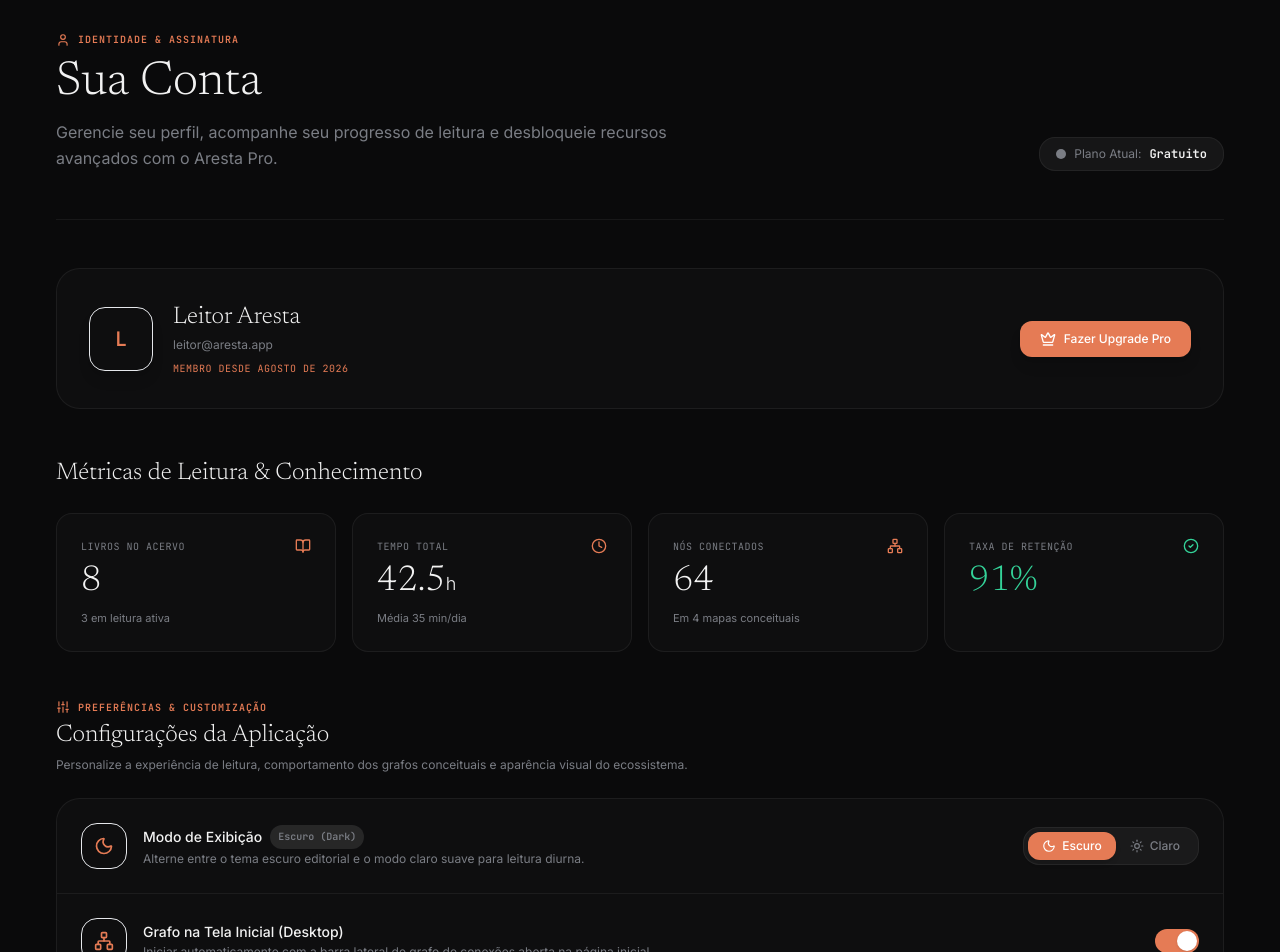
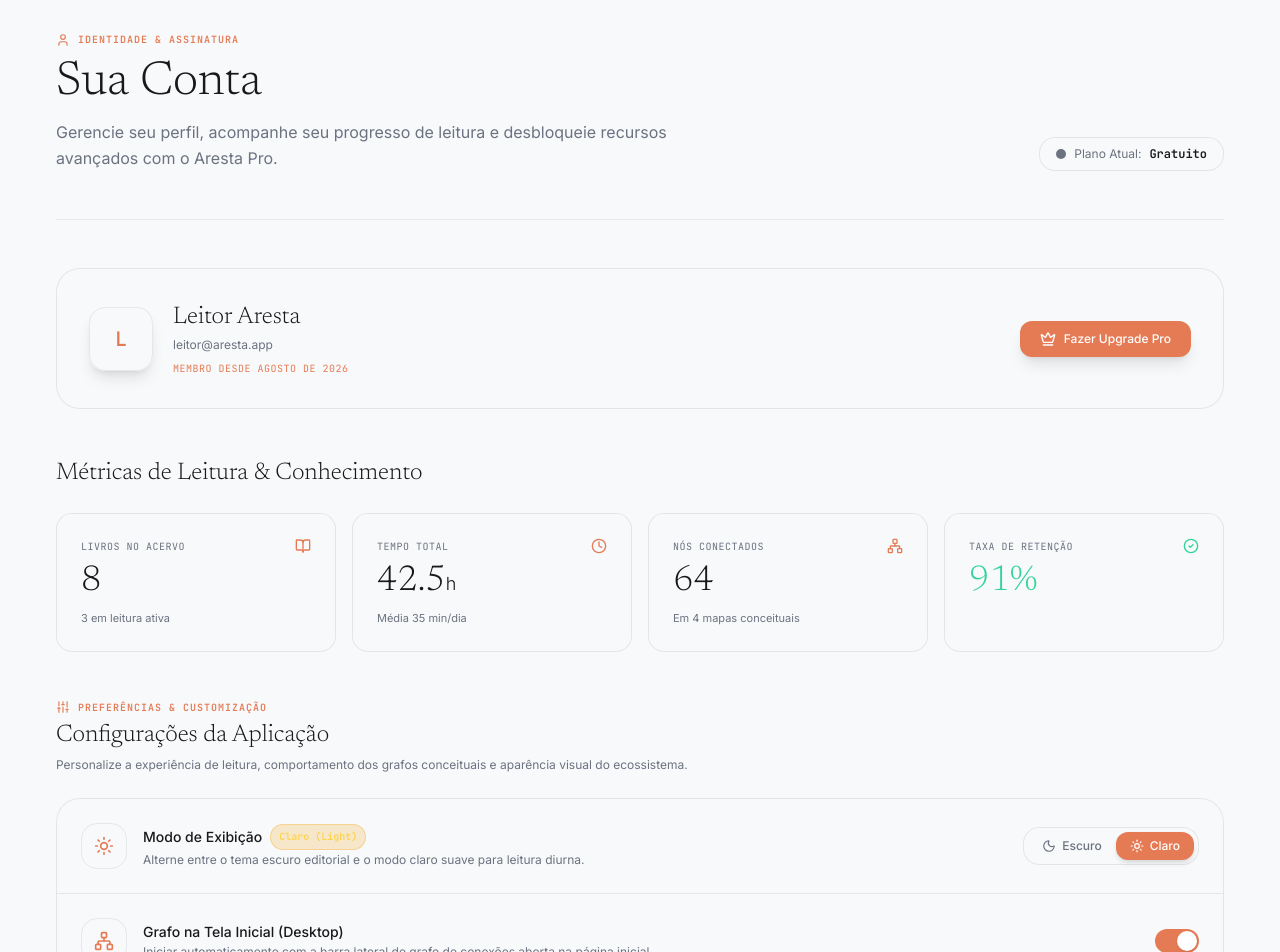
Before and after one commit to vhwcm/Aresta, a Nuxt app in the folder front/: page /conta in a window 1280 px wide. Shown: the top 952 px of the page. Built offline with nearby package versions, Linux system fonts and the light colour scheme.

Commit message:
feat(theme): definir modo claro como padrao e refinar tokens css

```diff
--- a/front/app/assets/css/main.css
+++ b/front/app/assets/css/main.css
@@ -5,6 +5,24 @@
 @tailwind utilities;
 
 :root {
+  --bg-app: #F8F9FA;
+  --bg-panel: #FFFFFF;
+  --text-primary: #18191B;
+  --text-secondary: #6B7280;
+  --accent: #E57B55;
+  --divider: rgba(0, 0, 0, 0.08);
+  --color-bg: #F8F9FA;
+  --color-surface: #FFFFFF;
+  --color-border: rgba(0, 0, 0, 0.08);
+  --color-text-primary: #18191B;
+  --color-text-secondary: #6B7280;
+  --color-accent: #E57B55;
+  --color-error: #EF4444;
+}
+
+[data-theme="dark"],
+html.dark-theme,
+body.dark-theme {
   --bg-app: #0A0A0B;
   --bg-panel: #121315;
   --text-primary: #F2F2F2;
@@ -27,14 +45,14 @@ body.light-theme {
   --bg-panel: #FFFFFF;
   --text-primary: #18191B;
   --text-secondary: #6B7280;
-  --accent: #D9653B;
+  --accent: #E57B55;
   --divider: rgba(0, 0, 0, 0.08);
   --color-bg: #F8F9FA;
   --color-surface: #FFFFFF;
   --color-border: rgba(0, 0, 0, 0.08);
   --color-text-primary: #18191B;
   --color-text-secondary: #6B7280;
-  --color-accent: #D9653B;
+  --color-accent: #E57B55;
   --color-error: #EF4444;
 }
 
@@ -44,7 +62,7 @@ body.light-theme {
   }
 
   ::selection {
-    background-color: rgba(229, 123, 85, 0.3);
-    color: #ffffff;
+    background-color: rgba(229, 123, 85, 0.25);
+    color: inherit;
   }
 }
--- a/front/app/composables/useSettings.ts
+++ b/front/app/composables/useSettings.ts
@@ -34,7 +34,7 @@ const settings = reactive<SettingsState>({
   language: 'pt-BR',
   epubFontSize: 18,
   epubFontFamily: 'newsreader',
-  themeMode: 'dark',
+  themeMode: 'light',
   desktopHomeGraphOpen: true,
   desktopReaderGraphOpen: true,
 })
@@ -46,7 +46,7 @@ export function resetSettingsForTesting() {
   settings.language = 'pt-BR'
   settings.epubFontSize = 18
   settings.epubFontFamily = 'newsreader'
-  settings.themeMode = 'dark'
+  settings.themeMode = 'light'
   settings.desktopHomeGraphOpen = true
   settings.desktopReaderGraphOpen = true
   isInitialized = false
@@ -60,10 +60,18 @@ export function applyTheme(mode: ThemeMode) {
   root.setAttribute('data-theme', mode)
   if (mode === 'light') {
     root.classList.add('light-theme')
-    if (body) body.classList.add('light-theme')
+    root.classList.remove('dark-theme')
+    if (body) {
+      body.classList.add('light-theme')
+      body.classList.remove('dark-theme')
+    }
   } else {
     root.classList.remove('light-theme')
-    if (body) body.classList.remove('light-theme')
+    root.classList.add('dark-theme')
+    if (body) {
+      body.classList.remove('light-theme')
+      body.classList.add('dark-theme')
+    }
   }
 }
 
```
